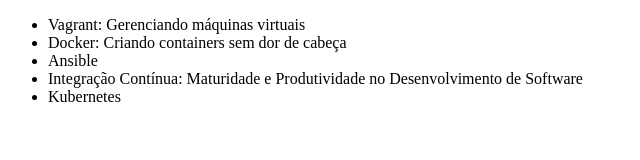
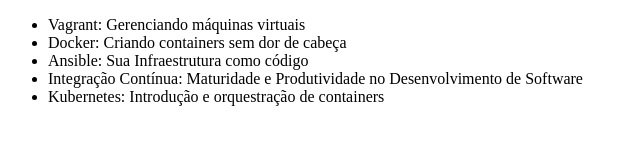
Before and after one commit to mauroanauate/alura-git, a plain HTML site: page index.html in a window 1280 px wide. Shown: the whole page, without its empty margins (0-640 px from the left). Drawn offline with Linux system fonts and the light colour scheme.

Commit message:
Alterando o nome do curso de Ansible

```diff
--- a/index.html
+++ b/index.html
@@ -8,9 +8,9 @@
     <ul>
         <li>Vagrant: Gerenciando máquinas virtuais</li>
         <li>Docker: Criando containers sem dor de cabeça</li>
-        <li>Ansible</li>
+        <li>Ansible: Sua Infraestrutura como código</li>
         <li>Integração Contínua: Maturidade e Produtividade no Desenvolvimento de Software</li>
-        <li>Kubernetes</li>
+        <li>Kubernetes: Introdução e orquestração de containers</li>
     </ul>
 </body>
 </html>
```
